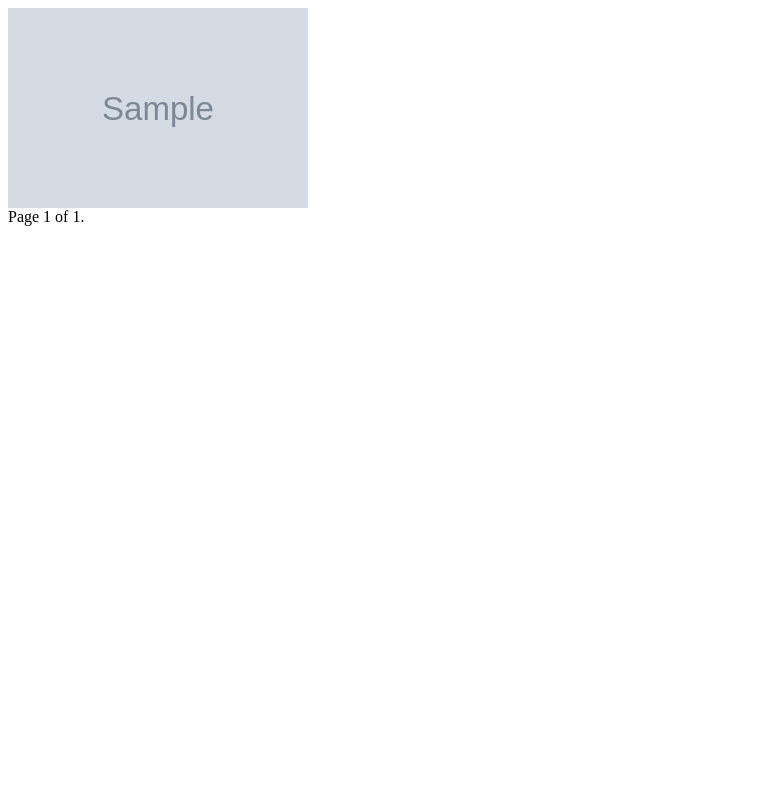
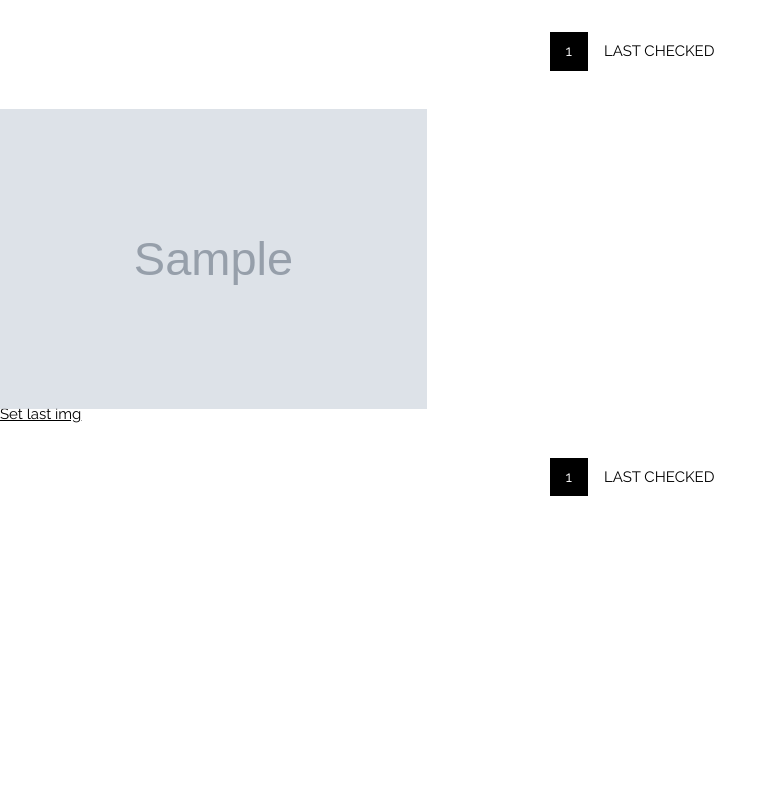
Before and after one commit to Tiki92/imagebam_viewer, a Django app: page /images/ in a window 1280 px wide. Shown: the whole page, without its empty margins (0-777 px from the left). Run offline with Django 3.2, Linux system fonts and the light colour scheme; tables that the repository leaves empty hold one stand-in row (values such as "Sample post"); grey boxes marked "Sample" are stand-in pictures.

Commit message:
Added last seen and theme

```diff
--- a/viewer/display/models.py
+++ b/viewer/display/models.py
@@ -8,6 +8,7 @@ class Links(models.Model):
     img_tag = models.CharField(max_length=500, blank=True)
     status = models.IntegerField(default=200)
 
+
 class Galleries(models.Model):
     link = models.CharField(max_length=200)
     gallery_link = models.CharField(max_length=200)
@@ -15,8 +16,20 @@ class Galleries(models.Model):
     img_tag = models.CharField(max_length=500, blank=True)
     status = models.IntegerField(default=200)
 
+
 class Patterns(models.Model):
     pattern = models.CharField(max_length=200)
 
+
 class CurrentPattern(models.Model):
     current = models.IntegerField()
+
+
+class LastViewedImage(models.Model):
+    current = models.IntegerField()
+    page = models.IntegerField(default=1)
+
+
+class LastViewedGallerie(models.Model):
+    current = models.IntegerField()
+    page = models.IntegerField(default=1)
--- a/viewer/display/templates/display/galleries.html
+++ b/viewer/display/templates/display/galleries.html
@@ -26,6 +26,7 @@
         {% for gallery in page_obj %}
         <!-- <li><a href={{ gallery.img_tag }}>{{ gallery.gallery_link }}</a></li> -->
         <a href="{{ gallery.gallery_link }}"><img alt="{{ gallery.id }}" class="main-image" src="{{ gallery.img_tag }}" </img></a>
+        <a href="{% url 'setlastgal' gallery.id %}">Set last img</a>
         {% endfor %}
         <!-- </ul> -->
         {% else %}
--- a/viewer/display/templates/display/images.html
+++ b/viewer/display/templates/display/images.html
@@ -1,49 +1,127 @@
-<!-- {% load static %} -->
+<!DOCTYPE html>
+<html lang="en">
+<title>W3.CSS Template</title>
+<meta charset="UTF-8">
+<meta name="viewport" content="width=device-width, initial-scale=1">
+<link rel="stylesheet" href="https://www.w3schools.com/w3css/4/w3.css">
+<link rel="stylesheet" href="https://fonts.googleapis.com/css?family=Raleway">
 <style>
+    body,
+    h1,
+    h2,
+    h3,
+    h4,
+    h5 {
+        font-family: "Raleway", sans-serif
+    }
+
+    .w3-third img {
+        margin-bottom: -6px;
+        opacity: 0.8;
+        cursor: pointer
+    }
+
+    .w3-third img:hover {
+        opacity: 1
+    }
+
     img.main-image {
         /* max-width: 10% !important; */
-        float: left;
+        /* float: left; */
         width: 300px;
-        height: 200px;
+        height: 300px;
         object-fit: cover;
     }
+</style>
 
-    #inner1 {
-        float: left;
-    }
+<body>
 
-    #inner2 {
-        float: left;
-        clear: left;
-    }
-</style>
-<div id="wrapper">
-    <div id="inner1">
+    <!-- Pagination -->
+    <div class="w3-center w3-padding-32">
+        <div class="w3-bar">
+            {% if page_obj.has_previous %}
+            <a href="?page=1" class="w3-bar-item w3-button w3-hover-black">&laquo; first</a>
+            <a href="?page={{ page_obj.previous_page_number }}"
+                class="w3-bar-item w3-button w3-hover-black">previous</a>
+            {% endif %}
+
+            <a href="#" class="w3-bar-item w3-black w3-button">{{ page_obj.number }}</a>
+
+            {% if page_obj.has_next %}
+            <a href="?page={{ page_obj.next_page_number }}" class="w3-bar-item w3-button w3-hover-black">next</a>
+            <a href="?page={{ page_obj.paginator.num_pages }}" class="w3-bar-item w3-button w3-hover-black">last
+                &raquo;</a>
+
+            {% endif %}
+            <a href="?page={{ last_img_page }}" class="w3-bar-item w3-button w3-hover-black">LAST CHECKED</a>
+        </div>
+    </div>
+
+    <!-- !PAGE CONTENT! -->
+    <div class="w3-main">
+
+        <!-- Photo grid -->
+        <div class="w3-row">
+
             {% if page_obj %}
             <!-- <ul> -->
             {% for image in page_obj %}
-        <a href="{{ image.link }}"><img class="main-image" src="{{ image.img_tag }}"</img></a>
+            <div class="w3-third">
+                <img style="width:100%" onclick="onClick(this)" class="main-image" alt="{{ image.id }}"
+                    src="{{ image.img_tag }}">
+                <a href="{% url 'setlastimg' image.id page_obj.number %}">Set last img</a>
+            </div>
+
             {% endfor %}
-        <!-- </ul> -->
             {% else %}
             <p>No polls are available.</p>
             {% endif %}
+
         </div>
-    <div id="inner2" class="pagination">
-        <span class="step-links">
+
+        <!-- Pagination -->
+        <div class="w3-center w3-padding-32">
+            <div class="w3-bar">
                 {% if page_obj.has_previous %}
-            <a href="?page=1">&laquo; first</a>
-            <a href="?page={{ page_obj.previous_page_number }}">previous</a>
+                <a href="?page=1" class="w3-bar-item w3-button w3-hover-black">&laquo; first</a>
+                <a href="?page={{ page_obj.previous_page_number }}"
+                    class="w3-bar-item w3-button w3-hover-black">previous</a>
                 {% endif %}
 
-            <span class="current">
-                Page {{ page_obj.number }} of {{ page_obj.paginator.num_pages }}.
-            </span>
+                <a href="#" class="w3-bar-item w3-black w3-button">{{ page_obj.number }}</a>
 
                 {% if page_obj.has_next %}
-            <a href="?page={{ page_obj.next_page_number }}">next</a>
-            <a href="?page={{ page_obj.paginator.num_pages }}">last &raquo;</a>
+                <a href="?page={{ page_obj.next_page_number }}" class="w3-bar-item w3-button w3-hover-black">next</a>
+                <a href="?page={{ page_obj.paginator.num_pages }}" class="w3-bar-item w3-button w3-hover-black">last
+                    &raquo;</a>
+
                 {% endif %}
-        </span>
+                <a href="?page={{ last_img_page }}" class="w3-bar-item w3-button w3-hover-black">LAST CHECKED</a>
             </div>
         </div>
+
+        <!-- Modal for full size images on click-->
+        <div id="modal01" class="w3-modal w3-black" style="padding-top:0" onclick="this.style.display='none'">
+            <span class="w3-button w3-black w3-xlarge w3-display-topright">×</span>
+            <div class="w3-modal-content w3-animate-zoom w3-center w3-transparent w3-padding-64">
+                <img id="img01" class="w3-image">
+                <p id="caption"></p>
+            </div>
+        </div>
+
+        <!-- End page content -->
+    </div>
+
+    <script>
+        // Modal Image Gallery
+        function onClick(element) {
+            document.getElementById("img01").src = element.src;
+            document.getElementById("modal01").style.display = "block";
+            var captionText = document.getElementById("caption");
+            captionText.innerHTML = element.alt;
+        }
+
+    </script>
+</body>
+
+</html>
--- /dev/null
+++ b/viewer/display/templates/display/last_set.html
@@ -0,0 +1,2 @@
+<p>LAST {{ type }} WAS SET TO ID:{{ pk }} AND page:{{ page_nr }}</p>
+<a href="/images/?page={{ page_nr }}">Go Back</a>
--- a/viewer/display/urls.py
+++ b/viewer/display/urls.py
@@ -6,4 +6,6 @@ urlpatterns = [
     path('', views.index, name='index'),
     path('images/', views.images, name='images'),
     path('galleries/', views.galleries, name='galleries'),
+    path('setlastimg/<int:pk>/<int:page_nr>', views.SetLastViewedImg, name='setlastimg'),
+    path('setlastgal/<int:pk>', views.SetLastViewedGal, name='setlastgal'),
 ]
--- a/viewer/display/views.py
+++ b/viewer/display/views.py
@@ -1,44 +1,66 @@
-from .models import Links, Galleries
+from .models import Links, Galleries, LastViewedGallerie, LastViewedImage
 from django.http import HttpResponse
 from django.template import loader
 from django.core.paginator import Paginator
 from django.shortcuts import render
+from django.shortcuts import redirect
 
 
 def index(request):
-    # latest_links_list = Links.objects.order_by('-checked_date')[:50]
-    # output = ', '.join([q.link for q in latest_links_list])
-    template = loader.get_template('display/index.html')
-    return render(request, 'display/index.html')
+    template = loader.get_template("display/index.html")
+    return render(request, "display/index.html")
+
 
 def images(request):
-    images_list = Links.objects.order_by('-id')
+    images_list = Links.objects.order_by("id")
+    position = Links.objects.order_by("id").count()
+    last_img = LastViewedImage.objects.get(id=1).current
+    last_img_page = LastViewedImage.objects.get(id=1).page
+
+    paginator = Paginator(images_list, 30)
+    page_number = request.GET.get("page")
+    last_img_seen = int(position / 30)
+    page_obj = paginator.get_page(page_number)
+
+    return render(
+        request, "display/images.html", {"page_obj": page_obj, "last_img": last_img, "last_img_page": last_img_page}
+    )
 
 
-    paginator = Paginator(images_list, 30)
-    page_number = request.GET.get('page')
+def galleries(request):
+    galleries_list = Galleries.objects.filter(status=200).order_by("id")
+
+    paginator = Paginator(galleries_list, 30)
+    page_number = request.GET.get("page")
     page_obj = paginator.get_page(page_number)
 
-    return render(request, 'display/images.html', {'page_obj': page_obj})
-
-    # context = {
-    #     'images_list': images_list,
-    # }
-    # return HttpResponse(template.render(context, request))
-
-def galleries(request):
-    # galleries_list = Galleries.objects.order_by('-checked_date')
-    # template = loader.get_template('display/galleries.html')
-    # context = {
-    #     'galleries_list': galleries_list,
-    # }
-    # return HttpResponse(template.render(context, request))
-
-    galleries_list = Galleries.objects.filter(status=200).order_by('-id')
+    return render(request, "display/galleries.html", {"page_obj": page_obj})
 
 
-    paginator = Paginator(galleries_list, 30)
-    page_number = request.GET.get('page')
-    page_obj = paginator.get_page(page_number)
+def SetLastViewedImg(request, pk, page_nr):
+    last = LastViewedImage.objects.get(id=1)
+    last.current = pk
+    last.page = page_nr
+    last.save()
+    return render(request, "display/last_set.html", {"pk": pk, "page_nr": page_nr, "type": "image"})
+    # return HttpResponse("Last Set id={} page={}".format(pk, page_nr))
 
-    return render(request, 'display/galleries.html', {'page_obj': page_obj})
+
+def SetLastViewedGal(request, pk, page_nr):
+    last = LastViewedGallerie.objects.get(id=1)
+    last.current = pk
+    last.page = page_nr
+    last.save()
+    return HttpResponse("Last Set")
+
+
+def LastViewedImg(request):
+    pk = LastViewedImage.objects.get(id=1).current
+    obj = Links.objects.get(pk)
+    return redirect(obj)
+
+
+def LastViewedGal(request):
+    pk = LastViewedGallerie.objects.get(id=1).current
+    obj = Galleries.objects.get(pk)
+    return redirect(obj)
```
Also changed, not shown: viewer/display/migrations/0008_lastviewedgallerie_lastviewedimage.py (added), viewer/display/migrations/0009_auto_20210610_1845.py (added). Lines whose indentation alone changed are shown as unchanged.
